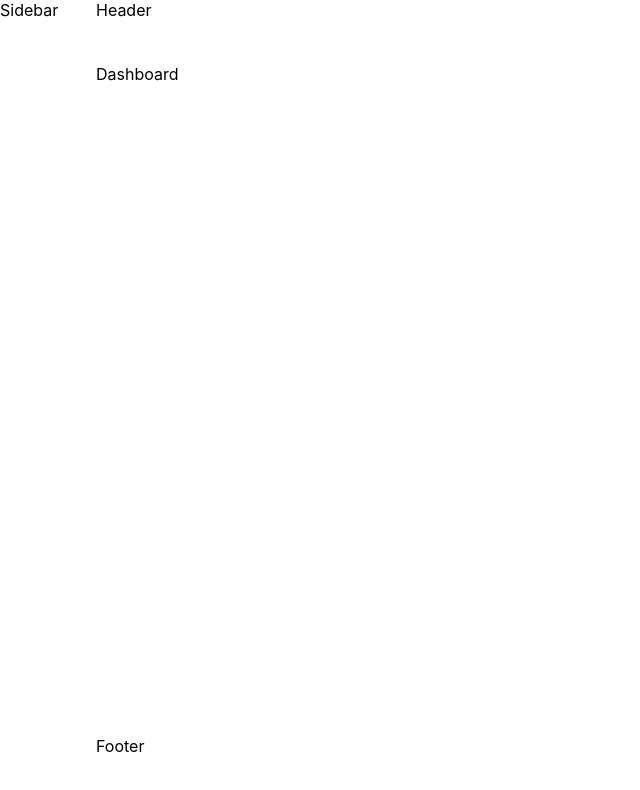
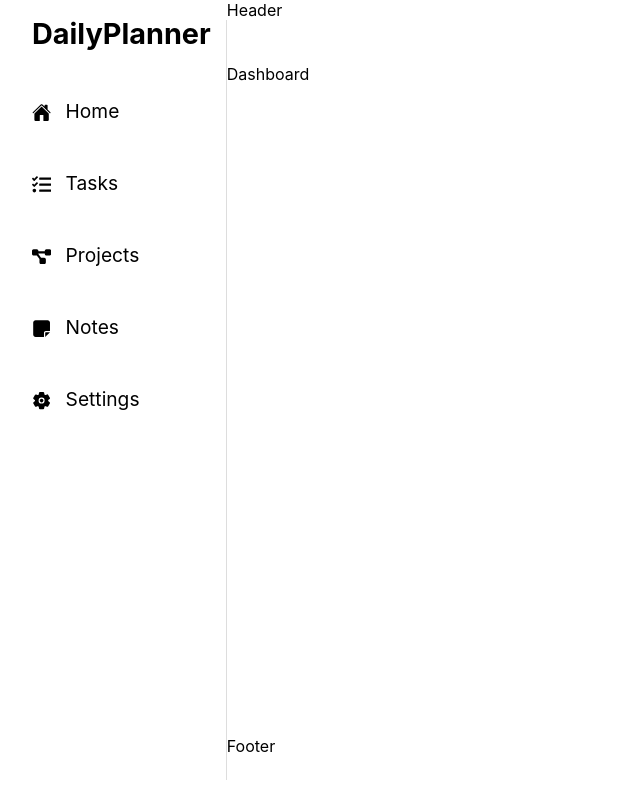
Before and after one commit to Isuu1/Daily-Planner, a React (Create React App) app: page / in a window 1280 px wide. Shown: the top 790 px of the page, without its empty margins (0-640 px from the left). Built offline with nearby package versions, Linux system fonts and the light colour scheme.

Commit message:
Added styles for sidebar

```diff
--- a/package.json
+++ b/package.json
@@ -8,8 +8,10 @@
     "@testing-library/user-event": "^13.5.0",
     "react": "^18.3.1",
     "react-dom": "^18.3.1",
+    "react-icons": "^5.2.1",
     "react-router-dom": "^6.25.1",
     "react-scripts": "5.0.1",
+    "sass": "^1.77.8",
     "web-vitals": "^2.1.4"
   },
   "scripts": {
--- a/src/App.css
+++ b/src/App.css
@@ -1,11 +1,53 @@
-@import "../src/components/Sidebar/_sidebar.scss";
+.sidebar {
+  position: relative;
+  height: 100vh;
+  box-sizing: border-box;
+  padding: 1rem 1rem 1rem 2rem;
+  font-size: 1.2rem;
+}
+.sidebar__user-info {
+  margin-bottom: 2rem;
+}
+.sidebar::after {
+  position: absolute;
+  content: "";
+  top: 50%;
+  right: 0;
+  transform: translateY(-50%);
+  height: 95%;
+  width: 1px;
+  background: rgba(88, 88, 88, 0.2);
+}
+.sidebar__menu {
+  list-style: none;
+  display: flex;
+  flex-direction: column;
+  gap: 1rem;
+}
+.sidebar__menu__item {
+  display: flex;
+  align-items: center;
+  gap: 0.9rem;
+  padding: 1rem 1rem 1rem 0;
+  border-radius: 0.7rem;
+  transition: all 0.2s;
+}
+.sidebar__menu__item:hover {
+  cursor: pointer;
+  color: darkgoldenrod;
+}
+.sidebar__menu__item svg {
+  margin-top: 3px;
+}
 
 .layout {
   display: grid;
-  grid-template-columns: 6rem 1fr;
+  grid-template-columns: auto 1fr;
+  background: #ffffff;
+  color: #000;
 }
 
 .inner-layout {
   display: grid;
   grid-template-rows: 4rem 1fr 4rem;
-}
+}/*# sourceMappingURL=App.css.map */
--- /dev/null
+++ b/src/App.scss
@@ -0,0 +1,13 @@
+@import "../src/components/Sidebar/_sidebar.scss";
+
+.layout {
+  display: grid;
+  grid-template-columns: auto 1fr;
+  background: #ffffff;
+  color: #000;
+}
+
+.inner-layout {
+  display: grid;
+  grid-template-rows: 4rem 1fr 4rem;
+}
--- a/src/components/Sidebar/Sidebar.jsx
+++ b/src/components/Sidebar/Sidebar.jsx
@@ -1,7 +1,42 @@
 import React from "react";
 
+//Icons
+import { IoHome } from "react-icons/io5";
+import { FaTasks } from "react-icons/fa";
+import { FaDiagramProject } from "react-icons/fa6";
+import { FaNoteSticky } from "react-icons/fa6";
+import { IoSettings } from "react-icons/io5";
+
 const Sidebar = () => {
-  return <div className="sidebar">Sidebar</div>;
+  return (
+    <div className="sidebar">
+      <div>
+        <h2 className="sidebar__user-info">DailyPlanner</h2>
+      </div>
+      <ul className="sidebar__menu">
+        <li className="sidebar__menu__item">
+          <IoHome />
+          <p>Home</p>
+        </li>
+        <li className="sidebar__menu__item">
+          <FaTasks />
+          Tasks
+        </li>
+        <li className="sidebar__menu__item">
+          <FaDiagramProject />
+          Projects
+        </li>
+        <li className="sidebar__menu__item">
+          <FaNoteSticky />
+          Notes
+        </li>
+        <li className="sidebar__menu__item">
+          <IoSettings />
+          Settings
+        </li>
+      </ul>
+    </div>
+  );
 };
 
 export default Sidebar;
--- a/src/components/Sidebar/_sidebar.scss
+++ b/src/components/Sidebar/_sidebar.scss
@@ -1,3 +1,42 @@
 .sidebar {
+  position: relative;
   height: 100vh;
+  box-sizing: border-box;
+  padding: 1rem 1rem 1rem 2rem;
+  font-size: 1.2rem;
+  &__user-info {
+    margin-bottom: 2rem;
+  }
+  &::after {
+    position: absolute;
+    content: "";
+    top: 50%;
+    right: 0;
+    transform: translateY(-50%);
+    height: 95%;
+    width: 1px;
+    background: #58585833;
+  }
+  &__menu {
+    list-style: none;
+    display: flex;
+    flex-direction: column;
+    gap: 1rem;
+    &__item {
+      display: flex;
+      align-items: center;
+      gap: 0.9rem;
+      padding: 1rem 1rem 1rem 0;
+      border-radius: 0.7rem;
+      transition: all 0.2s;
+      &:hover {
+        cursor: pointer;
+        color: darkgoldenrod;
+      }
+      //Somehow this is not centering properly without -margin
+      & svg {
+        margin-top: 3px;
+      }
+    }
+  }
 }
--- a/src/index.css
+++ b/src/index.css
@@ -1,3 +1,7 @@
+* {
+  margin: 0;
+  padding: 0;
+}
 body {
   margin: 0;
   padding: 0;
@@ -7,6 +11,7 @@ body {
     "Helvetica Neue", sans-serif;
   -webkit-font-smoothing: antialiased;
   -moz-osx-font-smoothing: grayscale;
+  font-size: 16px;
 }
 
 code {
```
Also changed, not shown: 2 other files (tests, documents, lock files or other folders).
